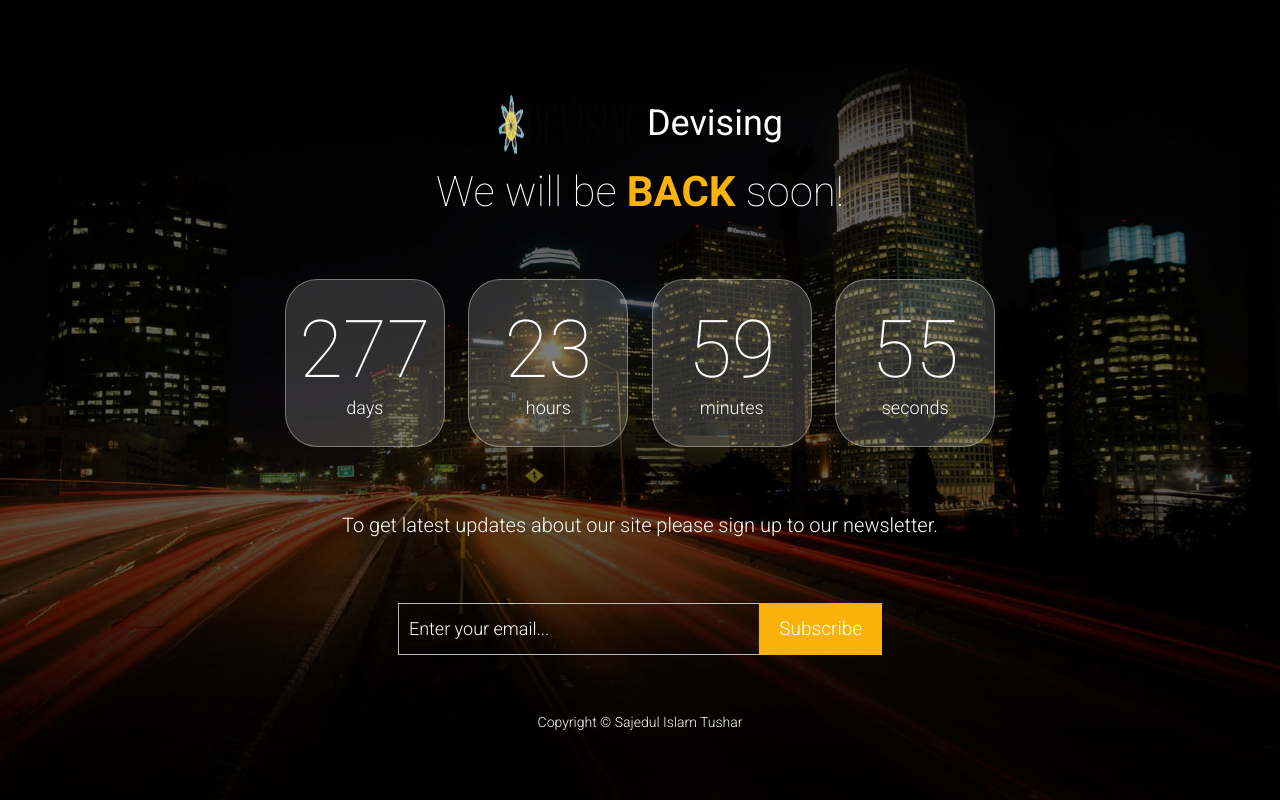
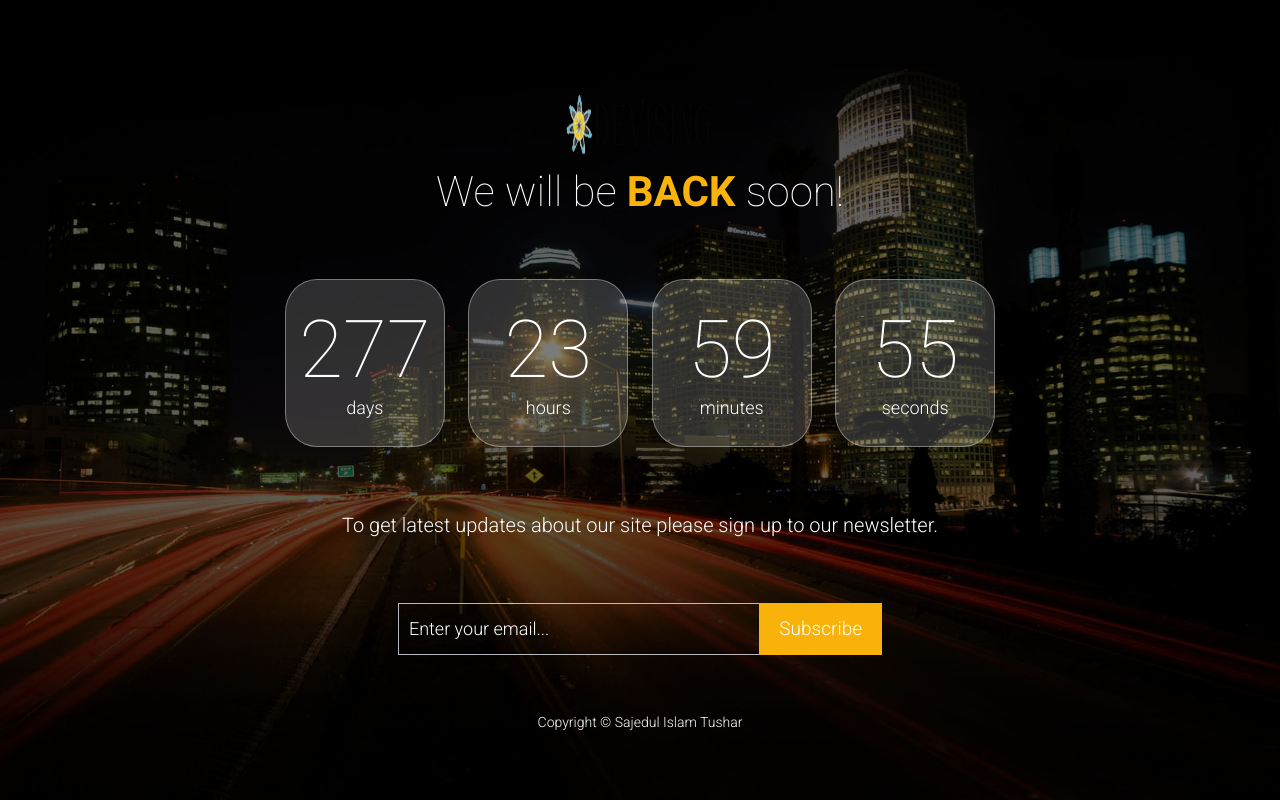
Before and after one commit to devising/devising.github.io, a plain HTML site: page index.html in a window 1280 px wide. Drawn offline with Linux system fonts and the light colour scheme.

Commit message:
Update index.html

```diff
--- a/index.html
+++ b/index.html
@@ -36,7 +36,7 @@
                         <div class="col-sm-12">
 
                         		<h1>
-                        		      <a href="https://devising.github.io/"><img src="/assets/img/logo.png" height="60" width="150" />Devising</a>
+                        		     <a href="https://devising.github.io/"><img src="/assets/img/logo.png" height="60" width="150" /></a>
                         		</h1>
 
                             <h2 class="wow fadeInDown">We will be <strong>BACK</strong> soon!</h2>
```
